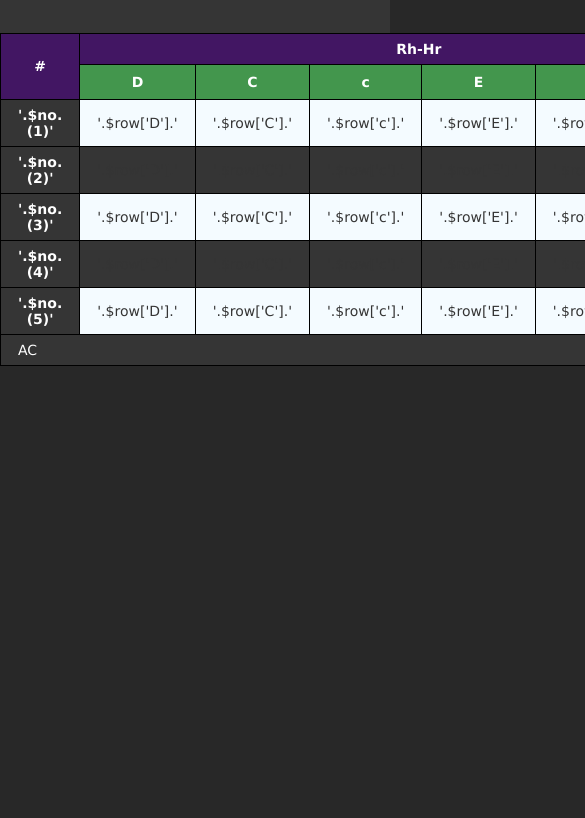
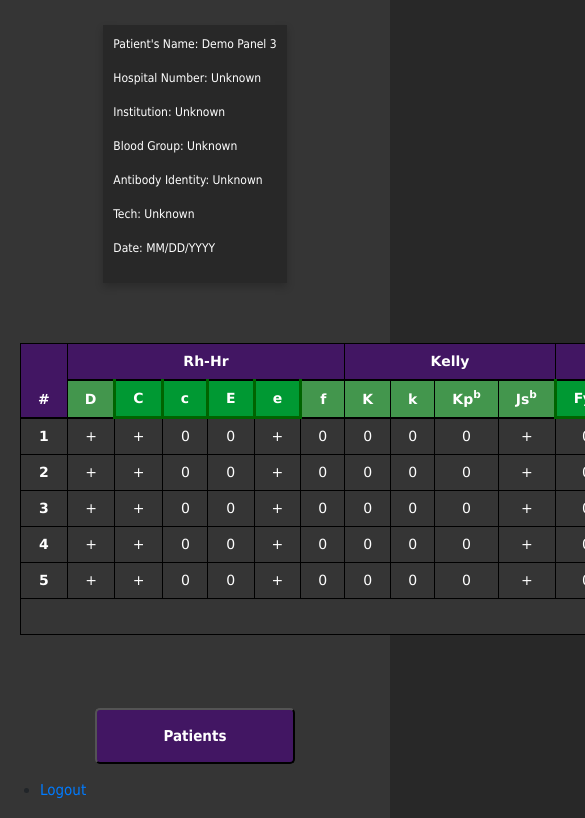
Before and after one commit to waceyts/CS4450AntiBuddies, a plain HTML site: page public/grid.html in a window 390 px wide. Shown: the part 88-906 px from the top of the page, 585 px wide, since content can reach past the window. Before the commit the page ends 844 px from the top, so only its background shows below. Drawn offline with nearby package versions, Linux system fonts and the light colour scheme.

Commit message:
Updated Admin/Grid pages

```diff
--- a/public/grid.html
+++ b/public/grid.html
@@ -2,11 +2,26 @@
 <html lang="en">
 <head>
 	<meta charset="utf-8" />
+	<link rel="stylesheet" href="https://stackpath.bootstrapcdn.com/bootstrap/4.3.1/css/bootstrap.min.css" integrity="sha384-ggOyR0iXCbMQv3Xipma34MD+dH/1fQ784/j6cY/iJTQUOhcWr7x9JvoRxT2MZw1T" crossorigin="anonymous">
+      <script type="text/javascript" src="js/jquery-3.4.1.min.js"></script>
+      <script type="text/javascript" src="js/bootstrap.js"></script>
 	<title>AntiBuddies</title>
 	<link rel="stylesheet" href="style.css" />
 </head>
 <body>
 	<h1>Antigram</h1>
+	<div id="outer">
+	<div class="patient-div" id="patient-div">
+		<p>Patient's Name: Demo Panel 3</p>
+		<p>Hospital Number: Unknown</p>
+		<p>Institution: Unknown</p>
+		<p>Blood Group: Unknown</p>
+		<p>Antibody Identity: Unknown</p>
+		<p>Tech: Unknown</p>
+		<p>Date: MM/DD/YYYY</p>
+	</div>
+	<div id="outer">
+		<div class="inner">
 	<table id="table" class="table">
 		<thead>
 			<tr>
@@ -24,29 +39,29 @@
 				<th colspan="1">Xg</th>
 				<th colspan="4">Results</th>
 			</tr>
-			<tr>
+			<tr class="allelic">
 				<!-- Lot D-Xg -->
 				<th id="subtitle">D</th>
-				<th id="subtitle">C</th>
-				<th id="subtitle">c</th>
-				<th id="subtitle">E</th>
-				<th id="subtitle">e</th>
+				<th id="allelic" class="allelic">C</th>
+				<th id="allelic" class="allelic">c</th>
+				<th id="allelic" class="allelic">E</th>
+				<th id="allelic" class="allelic">e</th>
 				<th id="subtitle">f</th>
 				<th id="subtitle">K</th>
 				<th id="subtitle">k</th>
 				<th id="subtitle">Kp<sup>b</sup></th>
 				<th id="subtitle">Js<sup>b</sup></th>
-				<th id="subtitle">Fy<sup>a</sup></th>
-				<th id="subtitle">Fy<sup>b</sup></th>
-				<th id="subtitle">Jk<sup>a</sup></th>
-				<th id="subtitle">Jk<sup>b</sup></th>
+				<th id="allelic" class="allelic">Fy<sup>a</sup></th>
+				<th id="allelic" class="allelic">Fy<sup>b</sup></th>
+				<th id="allelic" class="allelic">Jk<sup>a</sup></th>
+				<th id="allelic" class="allelic">Jk<sup>b</sup></th>
 				<th id="subtitle">Le<sup>a</sup></th>
 				<th id="subtitle">Le<sup>b</sup></th>
 				<th id="subtitle">P<sub>1</sub></th>
-				<th id="subtitle">M</th>
-				<th id="subtitle">N</th>
-				<th id="subtitle">S</th>
-				<th id="subtitle">s</th>
+				<th id="allelic" class="allelic">M</th>
+				<th id="allelic" class="allelic">N</th>
+				<th id="allelic" class="allelic">S</th>
+				<th id="allelic" class="allelic">s</th>
 				<th id="subtitle">Lu<sup>b</sup></th>
 				<th id="subtitle">Xg<sup>a</sup></th>
 				<th id="subtitle">IS</th>
@@ -57,168 +72,210 @@
 		</thead>
 		<tbody>
 			<tr>
-				<th>'.$no.(1)'</th>
-				<td id="demo">'.$row['D'].'</td>
-				<td id="demo1">'.$row['C'].'</td>
-				<td id="demo">'.$row['c'].'</td>
-				<td id="demo">'.$row['E'].'</td>
-				<td id="demo">'.$row['e'].'</td>
-				<td id="demo">'.$row['f'].'</td>
-				<td id="demo">'.$row['K'].'</td>
-				<td id="demo">'.$row['k'].'</td>
-				<td id="demo">'.$row['Kpb'].'</td>
-				<td id="demo">'.$row['Jsb'].'</td>
-				<td id="demo">'.$row['Fya'].'</td>
-				<td id="demo">'.$row['Fyb'].'</td>
-				<td id="demo">'.$row['Jka'].'</td>
-				<td id="demo">'.$row['Jkb'].'</td>
-				<td id="demo">'.$row['Lea'].'</td>
-				<td id="demo">'.$row['Leb'].'</td>
-				<td id="demo">'.$row['P1'].'</td>
-				<td id="demo">'.$row['M'].'</td>
-				<td id="demo">'.$row['N'].'</td>
-				<td id="demo">'.$row['S'].'</td>
-				<td id="demo">'.$row['s'].'</td>
-				<td id="demo">'.$row['Lub'].'</td>
-				<td id="demo">'.$row['Xga'].'</td>
-				<td id="demo">'.$row['IS'].'</td>
-				<td id="demo">'.$row['37'].'</td>
-				<td id="demo">'.$row['AHG'].'</td>
-				<td id="demo">'.$row['CC'].'</td>
+				<th>1</th>
+				<td id="demo">+</td>
+				<td id="demo">+</td>
+				<td id="demo">0</td>
+				<td id="demo">0</td>
+				<td id="demo">+</td>
+				<td id="demo">0</td>
+				<td id="demo">0</td>
+				<td id="demo">0</td>
+				<td id="demo">0</td>
+				<td id="demo">+</td>
+				<td id="demo">0</td>
+				<td id="demo">+</td>
+				<td id="demo">0</td>
+				<td id="demo">+</td>
+				<td id="demo">+</td>
+				<td id="demo">+</td>
+				<td id="demo">+</td>
+				<td id="demo">0</td>
+				<td id="demo">0</td>
+				<td id="demo">0</td>
+				<td id="demo">+</td>
+				<td id="demo">+</td>
+				<td id="demo">0</td>
+				<td id="demo">0</td>
+				<td id="demo">+</td>
+				<td id="demo">0</td>
+				<td id="demo">&#10003;</td>
 			</tr>
 			<tr>
-				<th>'.$no.(2)'</th>
-				<td>'.$row['D'].'</td>
-				<td>'.$row['C'].'</td>
-				<td>'.$row['c'].'</td>
-				<td>'.$row['E'].'</td>
-				<td>'.$row['e'].'</td>
-				<td>'.$row['f'].'</td>
-				<td>'.$row['K'].'</td>
-				<td>'.$row['k'].'</td>
-				<td>'.$row['Kpb'].'</td>
-				<td>'.$row['Jsb'].'</td>
-				<td>'.$row['Fya'].'</td>
-				<td>'.$row['Fyb'].'</td>
-				<td>'.$row['Jka'].'</td>
-				<td>'.$row['Jkb'].'</td>
-				<td>'.$row['Lea'].'</td>
-				<td>'.$row['Leb'].'</td>
-				<td>'.$row['P1'].'</td>
-				<td>'.$row['M'].'</td>
-				<td>'.$row['N'].'</td>
-				<td>'.$row['S'].'</td>
-				<td>'.$row['s'].'</td>
-				<td>'.$row['Lub'].'</td>
-				<td>'.$row['Xga'].'</td>
-				<td>'.$row['IS'].'</td>
-				<td>'.$row['37'].'</td>
-				<td>'.$row['AHG'].'</td>
-				<td>'.$row['CC'].'</td>
+				<th>2</th>
+				<td id="demo">+</td>
+				<td id="demo">+</td>
+				<td id="demo">0</td>
+				<td id="demo">0</td>
+				<td id="demo">+</td>
+				<td id="demo">0</td>
+				<td id="demo">0</td>
+				<td id="demo">0</td>
+				<td id="demo">0</td>
+				<td id="demo">+</td>
+				<td id="demo">0</td>
+				<td id="demo">+</td>
+				<td id="demo">0</td>
+				<td id="demo">+</td>
+				<td id="demo">+</td>
+				<td id="demo">+</td>
+				<td id="demo">+</td>
+				<td id="demo">0</td>
+				<td id="demo">0</td>
+				<td id="demo">0</td>
+				<td id="demo">+</td>
+				<td id="demo">+</td>
+				<td id="demo">0</td>
+				<td id="demo">0</td>
+				<td id="demo">+</td>
+				<td id="demo">0</td>
+				<td id="demo">-</td>
 			</tr>
 			<tr>
-				<th>'.$no.(3)'</th>
-				<td>'.$row['D'].'</td>
-				<td>'.$row['C'].'</td>
-				<td>'.$row['c'].'</td>
-				<td>'.$row['E'].'</td>
-				<td>'.$row['e'].'</td>
-				<td>'.$row['f'].'</td>
-				<td>'.$row['K'].'</td>
-				<td>'.$row['k'].'</td>
-				<td>'.$row['Kpb'].'</td>
-				<td>'.$row['Jsb'].'</td>
-				<td>'.$row['Fya'].'</td>
-				<td>'.$row['Fyb'].'</td>
-				<td>'.$row['Jka'].'</td>
-				<td>'.$row['Jkb'].'</td>
-				<td>'.$row['Lea'].'</td>
-				<td>'.$row['Leb'].'</td>
-				<td>'.$row['P1'].'</td>
-				<td>'.$row['M'].'</td>
-				<td>'.$row['N'].'</td>
-				<td>'.$row['S'].'</td>
-				<td>'.$row['s'].'</td>
-				<td>'.$row['Lub'].'</td>
-				<td>'.$row['Xga'].'</td>
-				<td>'.$row['IS'].'</td>
-				<td>'.$row['37'].'</td>
-				<td>'.$row['AHG'].'</td>
-				<td>'.$row['CC'].'</td>
+				<th>3</th>
+				<td id="demo">+</td>
+				<td id="demo">+</td>
+				<td id="demo">0</td>
+				<td id="demo">0</td>
+				<td id="demo">+</td>
+				<td id="demo">0</td>
+				<td id="demo">0</td>
+				<td id="demo">0</td>
+				<td id="demo">0</td>
+				<td id="demo">+</td>
+				<td id="demo">0</td>
+				<td id="demo">+</td>
+				<td id="demo">0</td>
+				<td id="demo">+</td>
+				<td id="demo">+</td>
+				<td id="demo">+</td>
+				<td id="demo">+</td>
+				<td id="demo">0</td>
+				<td id="demo">0</td>
+				<td id="demo">0</td>
+				<td id="demo">+</td>
+				<td id="demo">+</td>
+				<td id="demo">0</td>
+				<td id="demo">0</td>
+				<td id="demo">+</td>
+				<td id="demo">0</td>
+				<td id="demo">-</td>
 			</tr>
 			<tr>
-				<th>'.$no.(4)'</th>
-				<td>'.$row['D'].'</td>
-				<td>'.$row['C'].'</td>
-				<td>'.$row['c'].'</td>
-				<td>'.$row['E'].'</td>
-				<td>'.$row['e'].'</td>
-				<td>'.$row['f'].'</td>
-				<td>'.$row['K'].'</td>
-				<td>'.$row['k'].'</td>
-				<td>'.$row['Kpb'].'</td>
-				<td>'.$row['Jsb'].'</td>
-				<td>'.$row['Fya'].'</td>
-				<td>'.$row['Fyb'].'</td>
-				<td>'.$row['Jka'].'</td>
-				<td>'.$row['Jkb'].'</td>
-				<td>'.$row['Lea'].'</td>
-				<td>'.$row['Leb'].'</td>
-				<td>'.$row['P1'].'</td>
-				<td>'.$row['M'].'</td>
-				<td>'.$row['N'].'</td>
-				<td>'.$row['S'].'</td>
-				<td>'.$row['s'].'</td>
-				<td>'.$row['Lub'].'</td>
-				<td>'.$row['Xga'].'</td>
-				<td>'.$row['IS'].'</td>
-				<td>'.$row['37'].'</td>
-				<td>'.$row['AHG'].'</td>
-				<td>'.$row['CC'].'</td>
+				<th>4</th>
+				<td id="demo">+</td>
+				<td id="demo">+</td>
+				<td id="demo">0</td>
+				<td id="demo">0</td>
+				<td id="demo">+</td>
+				<td id="demo">0</td>
+				<td id="demo">0</td>
+				<td id="demo">0</td>
+				<td id="demo">0</td>
+				<td id="demo">+</td>
+				<td id="demo">0</td>
+				<td id="demo">+</td>
+				<td id="demo">0</td>
+				<td id="demo">+</td>
+				<td id="demo">+</td>
+				<td id="demo">+</td>
+				<td id="demo">+</td>
+				<td id="demo">0</td>
+				<td id="demo">0</td>
+				<td id="demo">0</td>
+				<td id="demo">+</td>
+				<td id="demo">+</td>
+				<td id="demo">0</td>
+				<td id="demo">0</td>
+				<td id="demo">+</td>
+				<td id="demo">0</td>
+				<td id="demo">&#10003;</td>
 			</tr>
 			<tr>
-				<th>'.$no.(5)'</th>
-				<td>'.$row['D'].'</td>
-				<td>'.$row['C'].'</td>
-				<td>'.$row['c'].'</td>
-				<td>'.$row['E'].'</td>
-				<td>'.$row['e'].'</td>
-				<td>'.$row['f'].'</td>
-				<td>'.$row['K'].'</td>
-				<td>'.$row['k'].'</td>
-				<td>'.$row['Kpb'].'</td>
-				<td>'.$row['Jsb'].'</td>
-				<td>'.$row['Fya'].'</td>
-				<td>'.$row['Fyb'].'</td>
-				<td>'.$row['Jka'].'</td>
-				<td>'.$row['Jkb'].'</td>
-				<td>'.$row['Lea'].'</td>
-				<td>'.$row['Leb'].'</td>
-				<td>'.$row['P1'].'</td>
-				<td>'.$row['M'].'</td>
-				<td>'.$row['N'].'</td>
-				<td>'.$row['S'].'</td>
-				<td>'.$row['s'].'</td>
-				<td>'.$row['Lub'].'</td>
-				<td>'.$row['Xga'].'</td>
-				<td>'.$row['IS'].'</td>
-				<td>'.$row['37'].'</td>
-				<td>'.$row['AHG'].'</td>
-				<td>'.$row['CC'].'</td>
+				<th>5</th>
+				<td id="demo">+</td>
+				<td id="demo">+</td>
+				<td id="demo">0</td>
+				<td id="demo">0</td>
+				<td id="demo">+</td>
+				<td id="demo">0</td>
+				<td id="demo">0</td>
+				<td id="demo">0</td>
+				<td id="demo">0</td>
+				<td id="demo">+</td>
+				<td id="demo">0</td>
+				<td id="demo">+</td>
+				<td id="demo">0</td>
+				<td id="demo">+</td>
+				<td id="demo">+</td>
+				<td id="demo">+</td>
+				<td id="demo">+</td>
+				<td id="demo">0</td>
+				<td id="demo">0</td>
+				<td id="demo">0</td>
+				<td id="demo">+</td>
+				<td id="demo">+</td>
+				<td id="demo">0</td>
+				<td id="demo">0</td>
+				<td id="demo">+</td>
+				<td id="demo">0</td>
+				<td id="demo">&#10003;</td>
 			</tr>
 		</tbody>
 		<tfoot>
 			<tr>
 				<td colspan="24">AC</td>
-				<td>'.$row['IS'].'</td>
-				<td>'.$row['37'].'</td>
-				<td>'.$row['AHG'].'</td>
-				<td>'.$row['CC'].'</td>
+				<td>0</td>
+				<td>0</td>
+				<td>0</td>
+				<td>&#10003;</td>
 			</tr>
 		</tfoot>
 	</table>
-	<script>
+</div>
+</div>
+	<div id="outer">
+			<div class="inner"><button data-toggle="modal" data-target="#newPanel">Patients</button></div>
+    </div>
+    <footer>
+    <div class="nav">
+        <ul class="main-menu">
+            <li><a href="index.html">Logout</a>
+            </li>
+        </ul>
+    </div>
+</footer>
+	<div class="modal fade" id="newPanel" role="dialog">
+      <div class="modal-dialog">
+        <div class="modal-content">
 
+          <div class="modal-header">
+            <h3 class="modal-title">Find your patient</h3>
+          </div>
+
+          <div class="modal-body">
+            <div class="form-group">
+              <span id="select_patient"><button onclick="">Patient 1</button></span>
+            </div>
+            <div class="form-group">
+              <span id="select_patient"><button onclick="">Patient 2</button></span>
+            </div>
+            <div class="form-group">
+              <span id="select_patient"><button onclick="">Patient 3</button></span>
+            </div>
+            <div class="form-group">
+              <span id="select_patient"><button onclick="">Patient 4</button></span>
+            </div>
+          </div>
+          <div class="modal-footer">
+            <button onclick="">Select</button>
+            <button style="background-color:red;" class="close" data-dismiss="modal">&times;</button>
+          </div>
+        </div>
+      </div>
+    </div>
+</div>
+		<script>
             var table = document.getElementById("table"),rIndex,cIndex;
 
             // table rows
@@ -230,9 +287,9 @@
                     table.rows[i].cells[j].onclick = function()
                     {
                         rIndex = this.parentElement.rowIndex;
-                        cIndex = this.cellIndex+1;
+                        cIndex = this.cellIndex;
                         console.log("Row : "+rIndex+" , Cell : "+cIndex);
-
+                        document.getElementById("table").rows[rIndex].cells[cIndex].innerHTML = '/';
                     };
                 }
             }
@@ -245,10 +302,8 @@
 			    .on("touchstart", function() {
 			      $(this).focus();
 			    });
-
 			}
 
         </script>
-
-</body>
+	</body>
 </html>
--- a/public/login.js
+++ b/public/login.js
@@ -166,6 +166,10 @@ function newPanel(){
   window.location.href="admin-grid.html";
 }
 
+function antigram(){
+  window.location.href="grid.html";
+}
+
 function newUserlogin(){
   //window.alert(user.uid)
   var userFirst = document.getElementById("firstname").value;
--- a/public/style.css
+++ b/public/style.css
@@ -2,7 +2,9 @@
 html {
 	background: #282828;
 	color: #fff;
+	text-align: center;
 }
+
 body {
 	font-size: 15px;
 	background: #353535;
@@ -14,7 +16,10 @@ table {
 	margin: auto;
 	font-family: "Lucida Sans Unicode", "Lucida Grande", "Segoe Ui";
 	font-size: 12px;
+	display: inline-block;
+    padding: 10px;
 }
+
 
 h1 {
 	margin: 25px auto 0;
@@ -22,8 +27,10 @@ h1 {
 	text-transform: uppercase;
 	font-size: 40px;
 	color: #fff;
-	margin-bottom: 50px;
+}
 
+h3 {
+  color: #fff;
 }
 
 button {
@@ -70,13 +77,15 @@ button:hover {
   cursor: pointer;
 }
 
+.submit:hover {
+  background: #D0BFED;
+  color: #fff;
+  cursor: pointer;
+}
+
 p {
-	margin: 25px auto 0;
-	text-align: center;
-	text-transform: uppercase;
-	font-size: 40px;
-	color: #43964D;
-
+	font-size: 12px;
+	color: #fff;
 }
 
 table td {
@@ -87,13 +96,25 @@ table td {
 .table {
 	border-collapse: collapse;
 	font-size: 14px;
+	overflow: hidden;
+}
 
+td:hover{
+	background-color:#D0BFED;
+	cursor: pointer;
+}
+
+.selected{
+	background-color: red;
+	color: #fff;
+	font-weight: bold
 }
 
 .table th,
 .table td {
 	border: 1px solid #000000;
 	padding: 7px 17px;
+	color: #fff;
 }
 .table caption {
 	margin: 7px;
@@ -109,7 +130,7 @@ table td {
 }
 
 .table tbody td {
-	color: #353535;
+	color: #FFFFFF;
 }
 
 .table tbody td:first-child,
@@ -119,11 +140,11 @@ table td {
 }
 
 .table tbody tr:nth-child(odd) td {
-	background-color: #f4fbff;
+	color:#FFFFFF;
 }
 .table tbody tr:hover td {
-	background-color: #ffffa2;
 	border-color: #000000;
+	color:#000000;
 }
 
 .table tfoot th {
@@ -144,7 +165,14 @@ table td {
 
 input[type="text"] {
     margin-top: 20px;
-    width: 30px;
+    width: 40px;
+    height: 20px;
+}
+
+input[type="text-info"] {
+    margin-top: 20px;
+    width: 150px;
+    height: 20px;
 }
 
 .button_section {
@@ -184,9 +212,69 @@ tr:hover{
 {
     width:100%;
     text-align: center;
+    display: inline-block;
+
 }
 .inner
 {
     display: inline-block;
     padding: 10px;
 }
+
+.patient-div {
+  background: #282828;
+  padding: 10px;
+  margin: 40px;
+  font-family: "segoe-ui", "open-sans", tahoma, arial;
+  box-shadow: 0 4px 8px 0 rgba(0,0,0,0.2);
+  color:#fff;
+  font-size: 12px;
+  text-align: left;
+  display: inline-block;
+}
+.patient-admin-div {
+  background: #282828;
+  padding: 10px;
+  margin: 10px;
+  font-family: "segoe-ui", "open-sans", tahoma, arial;
+  box-shadow: 0 4px 8px 0 rgba(0,0,0,0.2);
+  color:#fff;
+  font-size: 12px;
+  float: right;
+  text-align: left;
+}
+
+.modal-content {
+  background: #282828;
+}
+
+.modal-dialog button {
+  background: #421663;
+  color: #fff;
+  border-radius: 5px;
+  padding: 15px;
+  display: block;
+  width: 100%;
+  transition: 0.3s;
+  -webkit-transition: 0.3s;
+  -moz-transition: 0.3s;
+}
+
+.modal-dialog button:hover {
+  background: #43964D;
+  color: #fff;
+  cursor: pointer;
+}
+
+.modal-footer-close button:hover {
+  background: tomato;
+  color: #fff;
+  cursor: pointer;
+}
+
+#allelic {
+  background: #009933;
+  border-style: solid;
+  border-width: 2px 3px 3px 3px;
+  border-color: #006400;
+}
```
Also changed, not shown: public/admin-grid.html (+40 -16 lines), public/panel.html (+17 -17 lines).
